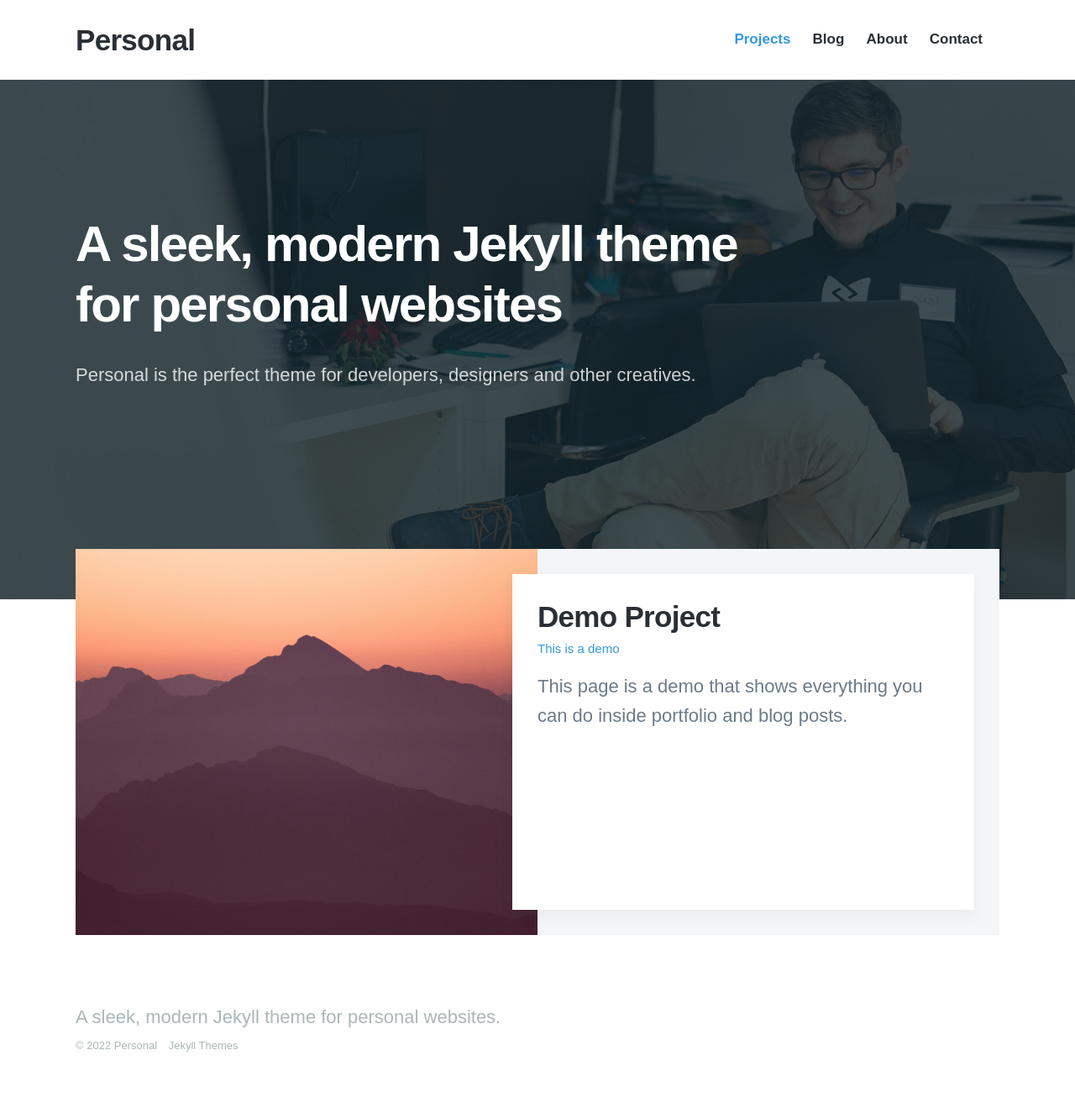
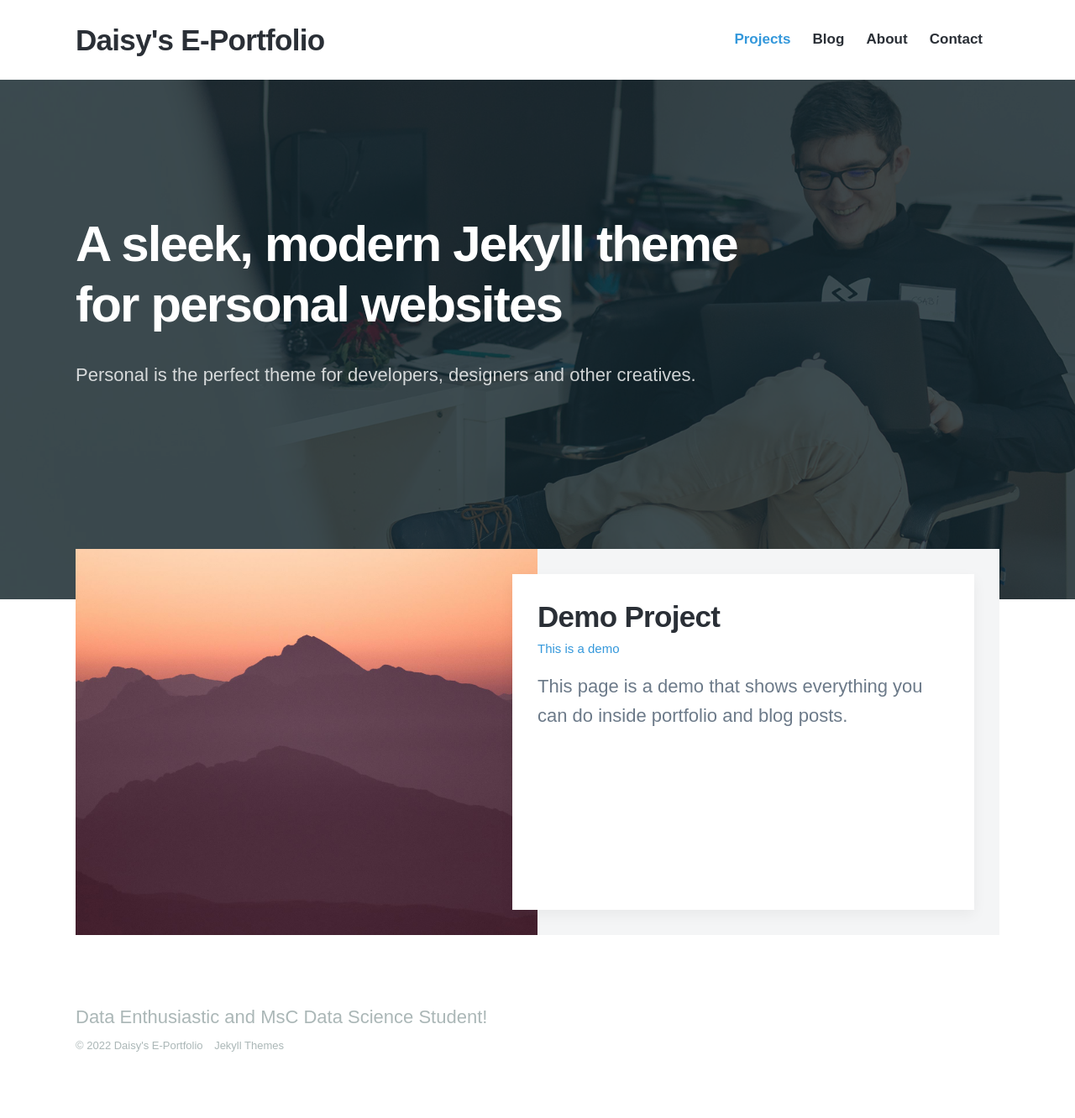
Before and after one commit to DaisyIpatzi/daisyipatzi.github.io, a Jekyll site: the page built from index.html, in a window 1280 px wide. Shown: the whole page at 84% size. Built offline with Jekyll 4.4.1, drawn with Linux system fonts in a browser that asks for light colours; nearby versions of some CDN libraries; some web fonts are replaced.

Commit message:
Update settings.yml

```diff
--- a/_data/settings.yml
+++ b/_data/settings.yml
@@ -1,5 +1,5 @@
 basic_settings:
-  site_title: Personal
+  site_title: Daisy's E-Portfolio
   favicon_image: /images/favicon.png
 
 header_settings:
@@ -18,7 +18,7 @@ menu_settings:
       url: '/contact'
 
 footer_settings:
-  footer_tagline: A sleek, modern Jekyll theme for personal websites.
+  footer_tagline: Data Enthusiastic and MsC Data Science Student!
 
 hero_settings:
   overlay_opacity: 0.8
```
